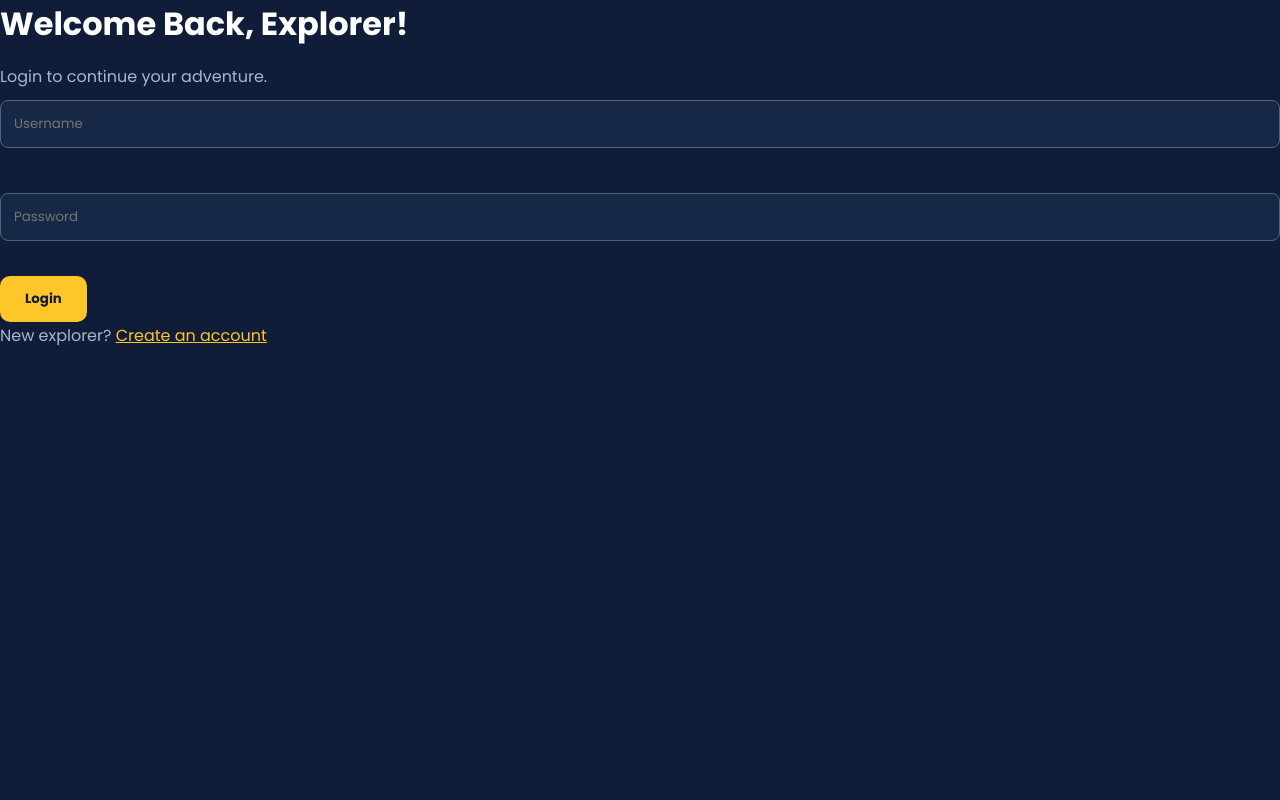
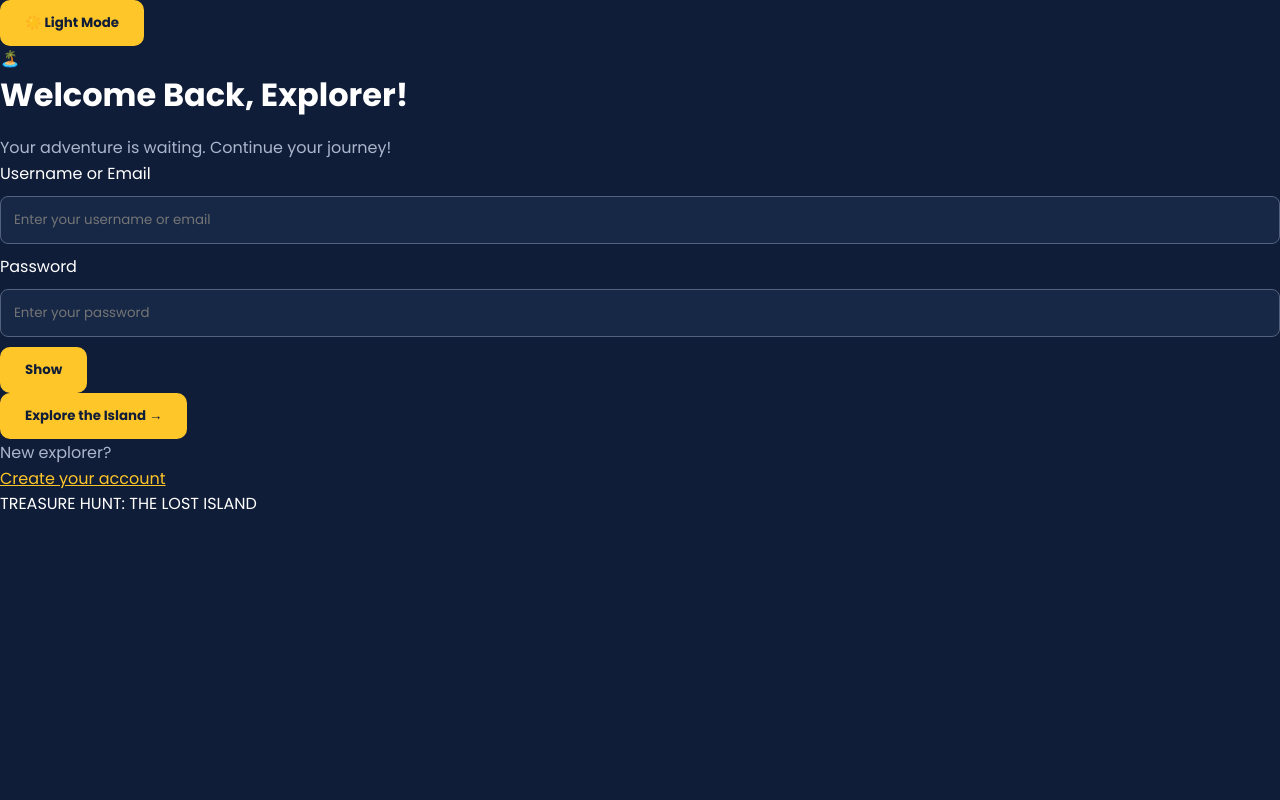
Before and after one commit to maqeel2038-ux/Treasure-Hunt-Lost-Island, a PHP site: page /login.php in a window 1280 px wide. Run offline with PHP 8.4, Linux system fonts and the light colour scheme.

Commit message:
login page layout and functionality

```diff
--- a/login.php
+++ b/login.php
@@ -47,41 +47,131 @@ if ($_SERVER["REQUEST_METHOD"] === "POST") {
 ?>
 
 
+
 <!DOCTYPE html>
 <html lang="en">
 <head>
     <meta charset="UTF-8">
+    <meta name="viewport" content="width=device-width, initial-scale=1.0">
     <title>Login | Treasure Hunt</title>
     <link rel="stylesheet" href="assets/css/style.css">
 </head>
-<body>
+<body class="login-page">
 
-    <h1>Welcome Back, Explorer!</h1>
-    <p>Login to continue your adventure.</p>
+    <button type="button" class="theme-toggle" id="themeToggle">
+        ☀️ Light Mode
+    </button>
 
-    <?php if (isset($_GET["registered"])): ?>
-        <p>Account created successfully! Please login.</p>
-    <?php endif; ?>
+    <main class="login-container">
 
-    <p><?php echo htmlspecialchars($message); ?></p>
+        <div class="login-card">
 
-    <form method="POST">
-        <input type="text" name="username"
-               placeholder="Username" required>
+            <div class="login-icon">🏝️</div>
 
-        <br><br>
+            <h1>Welcome Back, Explorer!</h1>
 
-        <input type="password" name="password"
-               placeholder="Password" required>
+            <p class="login-subtitle">
+                Your adventure is waiting. Continue your journey!
+            </p>
 
-        <br><br>
+            <?php if (isset($_GET["registered"])): ?>
+                <div class="success-message">
+                    Account created successfully! Please login.
+                </div>
+            <?php endif; ?>
 
-        <button type="submit">Login</button>
-    </form>
+            <?php if ($message !== ""): ?>
+                <div class="error-message">
+                    <?php echo htmlspecialchars($message); ?>
+                </div>
+            <?php endif; ?>
 
-    <p>New explorer?
-        <a href="register.php">Create an account</a>
-    </p>
+            <form method="POST" action="login.php">
+
+                <label for="username">Username or Email</label>
+
+                <input
+                    type="text"
+                    id="username"
+                    name="username"
+                    placeholder="Enter your username or email"
+                    value="<?php echo htmlspecialchars($username); ?>"
+                    autocomplete="username"
+                    required
+                >
+
+                <label for="password">Password</label>
+
+                <div class="password-wrapper">
+
+                    <input
+                        type="password"
+                        id="password"
+                        name="password"
+                        placeholder="Enter your password"
+                        autocomplete="current-password"
+                        required
+                    >
+
+                    <button
+                        type="button"
+                        class="password-toggle"
+                        id="passwordToggle"
+                    >
+                        Show
+                    </button>
+
+                </div>
+
+                <button type="submit" class="login-button">
+                    Explore the Island →
+                </button>
+
+            </form>
+
+            <div class="login-footer">
+                <p>New explorer?</p>
+                <a href="register.php">Create your account</a>
+            </div>
+
+            <div class="login-bottom">
+                TREASURE HUNT: THE LOST ISLAND
+            </div>
+
+        </div>
+
+    </main>
+
+    <script>
+        const themeToggle = document.getElementById("themeToggle");
+        const passwordToggle = document.getElementById("passwordToggle");
+        const passwordInput = document.getElementById("password");
+
+        function applyTheme(theme) {
+            document.body.classList.toggle("light-mode", theme === "light");
+            themeToggle.textContent =
+                theme === "light" ? "🌙 Dark Mode" : "☀️ Light Mode";
+        }
+
+        const savedTheme = localStorage.getItem("treasureTheme") || "dark";
+        applyTheme(savedTheme);
+
+        themeToggle.addEventListener("click", function () {
+            const newTheme = document.body.classList.contains("light-mode")
+                ? "dark"
+                : "light";
+
+            localStorage.setItem("treasureTheme", newTheme);
+            applyTheme(newTheme);
+        });
+
+        passwordToggle.addEventListener("click", function () {
+            const isHidden = passwordInput.type === "password";
+
+            passwordInput.type = isHidden ? "text" : "password";
+            passwordToggle.textContent = isHidden ? "Hide" : "Show";
+        });
+    </script>
 
 </body>
 </html>
```
